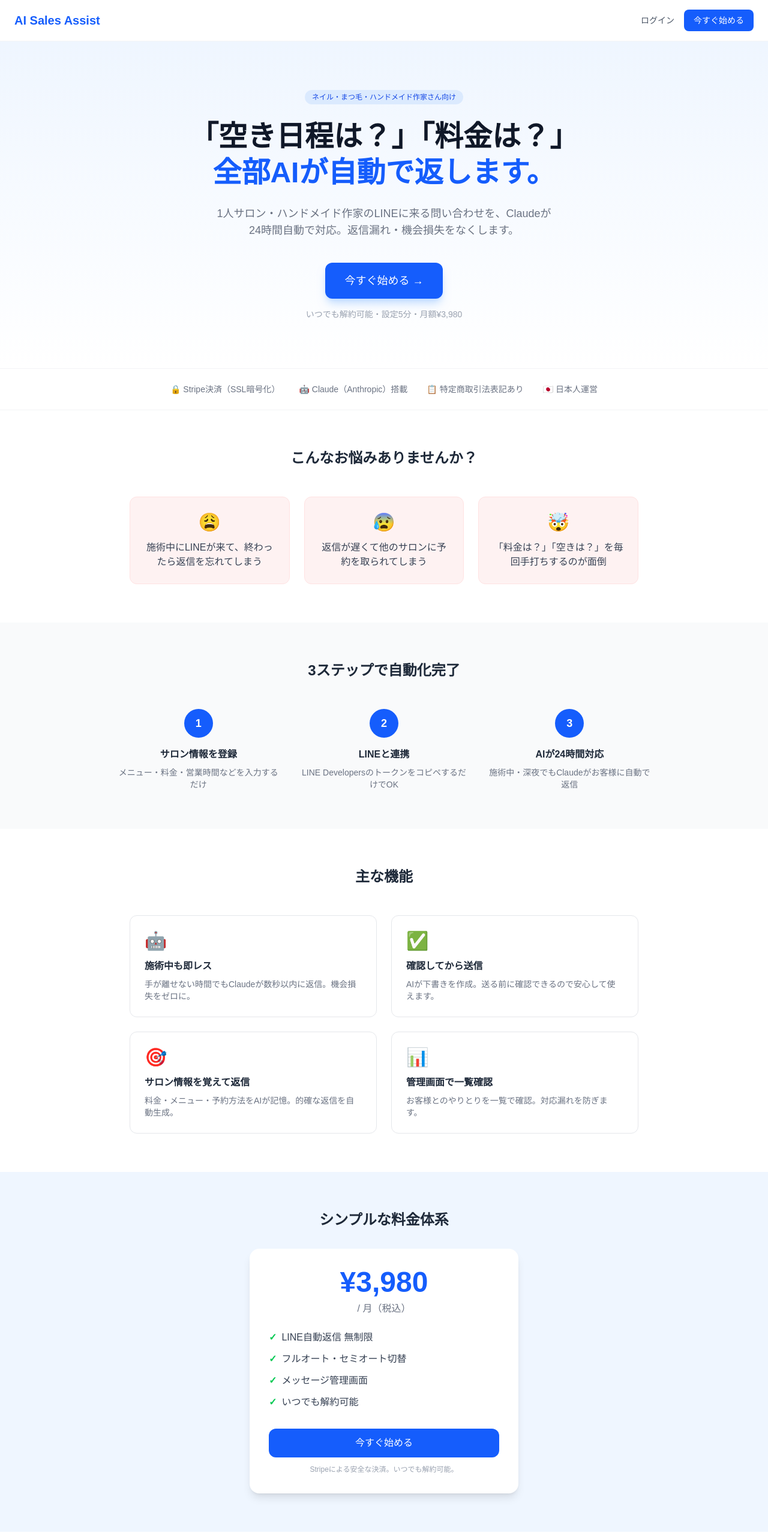
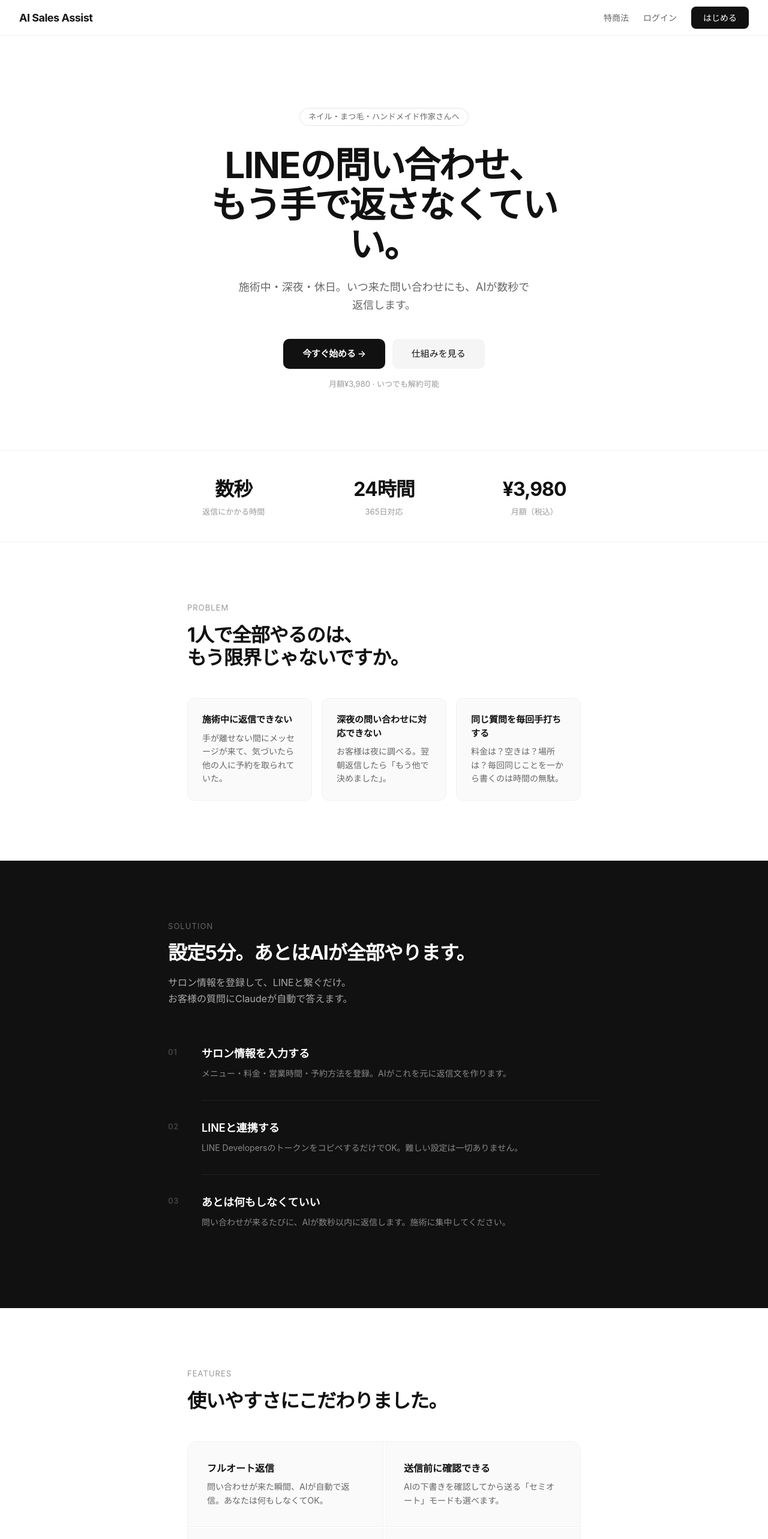
Before and after one commit to kosuke0507fukuda-tech/ai-sales-assist, a Next.js app: page / in a window 1280 px wide. Shown: the top 2566 px of the page at 60% size. Built offline with nearby package versions, Linux system fonts and the light colour scheme.

Commit message:
Redesign LP with premium minimal style

```diff
--- a/app/page.tsx
+++ b/app/page.tsx
@@ -2,79 +2,101 @@ import Link from 'next/link'
 
 export default function Home() {
   return (
-    <div className="min-h-screen bg-white">
-      {/* ヘッダー */}
-      <header className="border-b border-gray-100 px-6 py-4 flex justify-between items-center">
-        <div className="font-bold text-xl text-blue-600">AI Sales Assist</div>
-        <div className="flex gap-4 items-center">
-          <Link href="/auth" className="text-sm text-gray-600 hover:text-gray-900">ログイン</Link>
-          <Link href="/auth" className="bg-blue-600 text-white text-sm px-4 py-2 rounded-lg hover:bg-blue-700 transition">
-            今すぐ始める
+    <div className="min-h-screen bg-white" style={{ fontFamily: '-apple-system, BlinkMacSystemFont, "Segoe UI", sans-serif' }}>
+
+      {/* ナビ */}
+      <nav style={{ borderBottom: '1px solid #f0f0f0', padding: '0 32px', height: '60px', display: 'flex', alignItems: 'center', justifyContent: 'space-between', position: 'sticky', top: 0, background: 'rgba(255,255,255,0.95)', backdropFilter: 'blur(8px)', zIndex: 50 }}>
+        <div style={{ fontWeight: 700, fontSize: '18px', letterSpacing: '-0.5px' }}>AI Sales Assist</div>
+        <div style={{ display: 'flex', alignItems: 'center', gap: '24px' }}>
+          <Link href="/legal" style={{ fontSize: '14px', color: '#666', textDecoration: 'none' }}>特商法</Link>
+          <Link href="/auth" style={{ fontSize: '14px', color: '#666', textDecoration: 'none' }}>ログイン</Link>
+          <Link href="/auth" style={{ fontSize: '14px', color: '#fff', background: '#111', padding: '8px 20px', borderRadius: '8px', textDecoration: 'none', fontWeight: 500 }}>
+            はじめる
           </Link>
         </div>
-      </header>
+      </nav>
 
       {/* ヒーロー */}
-      <section className="text-center px-6 py-20 bg-gradient-to-b from-blue-50 to-white">
-        <div className="inline-block bg-blue-100 text-blue-700 text-xs font-medium px-3 py-1 rounded-full mb-6">
-          ネイル・まつ毛・ハンドメイド作家さん向け
+      <section style={{ maxWidth: '720px', margin: '0 auto', padding: '120px 32px 100px', textAlign: 'center' }}>
+        <div style={{ display: 'inline-block', fontSize: '13px', color: '#666', border: '1px solid #e5e5e5', borderRadius: '100px', padding: '4px 14px', marginBottom: '32px', letterSpacing: '0.02em' }}>
+          ネイル・まつ毛・ハンドメイド作家さんへ
         </div>
-        <h1 className="text-4xl md:text-5xl font-bold text-gray-900 mb-6 leading-tight">
-          「空き日程は？」「料金は？」<br />
-          <span className="text-blue-600">全部AIが自動で返します。</span>
+        <h1 style={{ fontSize: 'clamp(36px, 5vw, 60px)', fontWeight: 700, letterSpacing: '-2px', lineHeight: 1.1, color: '#111', marginBottom: '24px' }}>
+          LINEの問い合わせ、<br />もう手で返さなくていい。
         </h1>
-        <p className="text-lg text-gray-500 mb-10 max-w-xl mx-auto">
-          1人サロン・ハンドメイド作家のLINEに来る問い合わせを、Claudeが24時間自動で対応。返信漏れ・機会損失をなくします。
+        <p style={{ fontSize: '18px', color: '#666', lineHeight: 1.7, marginBottom: '40px', maxWidth: '500px', margin: '0 auto 40px' }}>
+          施術中・深夜・休日。いつ来た問い合わせにも、AIが数秒で返信します。
         </p>
-        <Link href="/auth" className="inline-block bg-blue-600 text-white text-lg px-8 py-4 rounded-xl hover:bg-blue-700 transition shadow-lg shadow-blue-200">
-          今すぐ始める →
-        </Link>
-        <p className="text-sm text-gray-400 mt-4">いつでも解約可能・設定5分・月額¥3,980</p>
+        <div style={{ display: 'flex', gap: '12px', justifyContent: 'center', flexWrap: 'wrap' }}>
+          <Link href="/auth" style={{ fontSize: '15px', color: '#fff', background: '#111', padding: '14px 32px', borderRadius: '10px', textDecoration: 'none', fontWeight: 600, letterSpacing: '-0.3px' }}>
+            今すぐ始める →
+          </Link>
+          <Link href="#how" style={{ fontSize: '15px', color: '#111', background: '#f5f5f5', padding: '14px 32px', borderRadius: '10px', textDecoration: 'none', fontWeight: 500 }}>
+            仕組みを見る
+          </Link>
+        </div>
+        <p style={{ fontSize: '13px', color: '#999', marginTop: '16px' }}>月額¥3,980 · いつでも解約可能</p>
       </section>
 
-      {/* 信頼バッジ */}
-      <section className="border-y border-gray-100 py-6 px-6">
-        <div className="max-w-3xl mx-auto flex flex-wrap justify-center gap-8 text-sm text-gray-500">
-          <span className="flex items-center gap-2">🔒 Stripe決済（SSL暗号化）</span>
-          <span className="flex items-center gap-2">🤖 Claude（Anthropic）搭載</span>
-          <span className="flex items-center gap-2">📋 特定商取引法表記あり</span>
-          <span className="flex items-center gap-2">🇯🇵 日本人運営</span>
-        </div>
-      </section>
-
-      {/* 課題 */}
-      <section className="px-6 py-16 max-w-4xl mx-auto">
-        <h2 className="text-2xl font-bold text-center text-gray-800 mb-12">こんなお悩みありませんか？</h2>
-        <div className="grid md:grid-cols-3 gap-6">
+      {/* 数字で信頼 */}
+      <section style={{ borderTop: '1px solid #f0f0f0', borderBottom: '1px solid #f0f0f0', padding: '40px 32px' }}>
+        <div style={{ maxWidth: '720px', margin: '0 auto', display: 'grid', gridTemplateColumns: 'repeat(3, 1fr)', gap: '32px', textAlign: 'center' }}>
           {[
-            { emoji: '😩', text: '施術中にLINEが来て、終わったら返信を忘れてしまう' },
-            { emoji: '😰', text: '返信が遅くて他のサロンに予約を取られてしまう' },
-            { emoji: '🤯', text: '「料金は？」「空きは？」を毎回手打ちするのが面倒' },
+            { num: '数秒', label: '返信にかかる時間' },
+            { num: '24時間', label: '365日対応' },
+            { num: '¥3,980', label: '月額（税込）' },
           ].map((item, i) => (
-            <div key={i} className="bg-red-50 border border-red-100 rounded-xl p-6 text-center">
-              <div className="text-3xl mb-3">{item.emoji}</div>
-              <p className="text-gray-700 font-medium">{item.text}</p>
+            <div key={i}>
+              <div style={{ fontSize: '32px', fontWeight: 700, letterSpacing: '-1px', color: '#111' }}>{item.num}</div>
+              <div style={{ fontSize: '13px', color: '#999', marginTop: '4px' }}>{item.label}</div>
             </div>
           ))}
         </div>
       </section>
 
-      {/* 解決策 */}
-      <section className="bg-gray-50 px-6 py-16">
-        <div className="max-w-4xl mx-auto">
-          <h2 className="text-2xl font-bold text-center text-gray-800 mb-12">3ステップで自動化完了</h2>
-          <div className="grid md:grid-cols-3 gap-8">
+      {/* 課題 */}
+      <section style={{ maxWidth: '720px', margin: '0 auto', padding: '100px 32px' }}>
+        <p style={{ fontSize: '13px', color: '#999', letterSpacing: '0.08em', textTransform: 'uppercase', marginBottom: '16px' }}>Problem</p>
+        <h2 style={{ fontSize: '32px', fontWeight: 700, letterSpacing: '-1px', color: '#111', marginBottom: '48px', lineHeight: 1.2 }}>
+          1人で全部やるのは、<br />もう限界じゃないですか。
+        </h2>
+        <div style={{ display: 'grid', gridTemplateColumns: 'repeat(auto-fit, minmax(200px, 1fr))', gap: '16px' }}>
+          {[
+            { title: '施術中に返信できない', desc: '手が離せない間にメッセージが来て、気づいたら他の人に予約を取られていた。' },
+            { title: '深夜の問い合わせに対応できない', desc: 'お客様は夜に調べる。翌朝返信したら「もう他で決めました」。' },
+            { title: '同じ質問を毎回手打ちする', desc: '料金は？空きは？場所は？毎回同じことを一から書くのは時間の無駄。' },
+          ].map((item, i) => (
+            <div key={i} style={{ padding: '24px', border: '1px solid #f0f0f0', borderRadius: '12px', background: '#fafafa' }}>
+              <div style={{ fontSize: '15px', fontWeight: 600, color: '#111', marginBottom: '8px' }}>{item.title}</div>
+              <div style={{ fontSize: '14px', color: '#666', lineHeight: 1.6 }}>{item.desc}</div>
+            </div>
+          ))}
+        </div>
+      </section>
+
+      {/* 解決 */}
+      <section id="how" style={{ background: '#111', color: 'white', padding: '100px 32px' }}>
+        <div style={{ maxWidth: '720px', margin: '0 auto' }}>
+          <p style={{ fontSize: '13px', color: '#666', letterSpacing: '0.08em', textTransform: 'uppercase', marginBottom: '16px' }}>Solution</p>
+          <h2 style={{ fontSize: '32px', fontWeight: 700, letterSpacing: '-1px', marginBottom: '16px', lineHeight: 1.2 }}>
+            設定5分。あとはAIが全部やります。
+          </h2>
+          <p style={{ fontSize: '16px', color: '#aaa', marginBottom: '64px', lineHeight: 1.7 }}>
+            サロン情報を登録して、LINEと繋ぐだけ。<br />
+            お客様の質問にClaudeが自動で答えます。
+          </p>
+          <div style={{ display: 'flex', flexDirection: 'column', gap: '32px' }}>
             {[
-              { step: '1', title: 'サロン情報を登録', desc: 'メニュー・料金・営業時間などを入力するだけ' },
-              { step: '2', title: 'LINEと連携', desc: 'LINE DevelopersのトークンをコピペするだけでOK' },
-              { step: '3', title: 'AIが24時間対応', desc: '施術中・深夜でもClaudeがお客様に自動で返信' },
+              { step: '01', title: 'サロン情報を入力する', desc: 'メニュー・料金・営業時間・予約方法を登録。AIがこれを元に返信文を作ります。' },
+              { step: '02', title: 'LINEと連携する', desc: 'LINE DevelopersのトークンをコピペするだけでOK。難しい設定は一切ありません。' },
+              { step: '03', title: 'あとは何もしなくていい', desc: '問い合わせが来るたびに、AIが数秒以内に返信します。施術に集中してください。' },
             ].map((item, i) => (
-              <div key={i} className="text-center">
-                <div className="w-12 h-12 bg-blue-600 text-white rounded-full flex items-center justify-center text-lg font-bold mx-auto mb-4">
-                  {item.step}
+              <div key={i} style={{ display: 'flex', gap: '24px', alignItems: 'flex-start' }}>
+                <div style={{ fontSize: '13px', color: '#444', fontWeight: 600, minWidth: '32px', paddingTop: '2px', letterSpacing: '0.05em' }}>{item.step}</div>
+                <div style={{ flex: 1, paddingBottom: '32px', borderBottom: i < 2 ? '1px solid #222' : 'none' }}>
+                  <div style={{ fontSize: '18px', fontWeight: 600, marginBottom: '8px' }}>{item.title}</div>
+                  <div style={{ fontSize: '14px', color: '#888', lineHeight: 1.7 }}>{item.desc}</div>
                 </div>
-                <h3 className="font-bold text-gray-800 mb-2">{item.title}</h3>
-                <p className="text-gray-500 text-sm">{item.desc}</p>
               </div>
             ))}
           </div>
@@ -82,109 +104,95 @@ export default function Home() {
       </section>
 
       {/* 機能 */}
-      <section className="px-6 py-16 max-w-4xl mx-auto">
-        <h2 className="text-2xl font-bold text-center text-gray-800 mb-12">主な機能</h2>
-        <div className="grid md:grid-cols-2 gap-6">
+      <section style={{ maxWidth: '720px', margin: '0 auto', padding: '100px 32px' }}>
+        <p style={{ fontSize: '13px', color: '#999', letterSpacing: '0.08em', textTransform: 'uppercase', marginBottom: '16px' }}>Features</p>
+        <h2 style={{ fontSize: '32px', fontWeight: 700, letterSpacing: '-1px', color: '#111', marginBottom: '48px', lineHeight: 1.2 }}>
+          使いやすさにこだわりました。
+        </h2>
+        <div style={{ display: 'grid', gridTemplateColumns: 'repeat(auto-fit, minmax(300px, 1fr))', gap: '2px', border: '1px solid #f0f0f0', borderRadius: '16px', overflow: 'hidden' }}>
           {[
-            { icon: '🤖', title: '施術中も即レス', desc: '手が離せない時間でもClaudeが数秒以内に返信。機会損失をゼロに。' },
-            { icon: '✅', title: '確認してから送信', desc: 'AIが下書きを作成。送る前に確認できるので安心して使えます。' },
-            { icon: '🎯', title: 'サロン情報を覚えて返信', desc: '料金・メニュー・予約方法をAIが記憶。的確な返信を自動生成。' },
-            { icon: '📊', title: '管理画面で一覧確認', desc: 'お客様とのやりとりを一覧で確認。対応漏れを防ぎます。' },
+            { title: 'フルオート返信', desc: '問い合わせが来た瞬間、AIが自動で返信。あなたは何もしなくてOK。' },
+            { title: '送信前に確認できる', desc: 'AIの下書きを確認してから送る「セミオート」モードも選べます。' },
+            { title: '自然な返信文', desc: 'Anthropic社のClaude搭載。テンプレートっぽさがない、自然な文章を生成。' },
+            { title: '管理画面で全確認', desc: 'お客様とのやりとりを一覧で確認。対応漏れを防ぎます。' },
           ].map((item, i) => (
-            <div key={i} className="border border-gray-200 rounded-xl p-6">
-              <div className="text-3xl mb-3">{item.icon}</div>
-              <h3 className="font-bold text-gray-800 mb-2">{item.title}</h3>
-              <p className="text-gray-500 text-sm">{item.desc}</p>
+            <div key={i} style={{ padding: '32px', background: '#fafafa', borderRight: i % 2 === 0 ? '1px solid #f0f0f0' : 'none', borderBottom: i < 2 ? '1px solid #f0f0f0' : 'none' }}>
+              <div style={{ fontSize: '16px', fontWeight: 600, color: '#111', marginBottom: '8px' }}>{item.title}</div>
+              <div style={{ fontSize: '14px', color: '#666', lineHeight: 1.6 }}>{item.desc}</div>
             </div>
           ))}
         </div>
       </section>
 
       {/* 料金 */}
-      <section className="bg-blue-50 px-6 py-16">
-        <div className="max-w-md mx-auto text-center">
-          <h2 className="text-2xl font-bold text-gray-800 mb-8">シンプルな料金体系</h2>
-          <div className="bg-white rounded-2xl shadow-lg p-8">
-            <div className="text-5xl font-bold text-blue-600 mb-2">¥3,980</div>
-            <div className="text-gray-500 mb-6">/ 月（税込）</div>
-            <ul className="text-left space-y-3 mb-8">
-              {[
-                'LINE自動返信 無制限',
-                'フルオート・セミオート切替',
-                'メッセージ管理画面',
-                'いつでも解約可能',
-              ].map((item, i) => (
-                <li key={i} className="flex items-center gap-2 text-gray-700">
-                  <span className="text-green-500 font-bold">✓</span>{item}
-                </li>
+      <section style={{ background: '#fafafa', padding: '100px 32px' }}>
+        <div style={{ maxWidth: '480px', margin: '0 auto', textAlign: 'center' }}>
+          <p style={{ fontSize: '13px', color: '#999', letterSpacing: '0.08em', textTransform: 'uppercase', marginBottom: '16px' }}>Pricing</p>
+          <h2 style={{ fontSize: '32px', fontWeight: 700, letterSpacing: '-1px', color: '#111', marginBottom: '48px' }}>シンプルな1プラン</h2>
+          <div style={{ background: '#fff', border: '1px solid #e5e5e5', borderRadius: '20px', padding: '48px', textAlign: 'left' }}>
+            <div style={{ fontSize: '48px', fontWeight: 700, letterSpacing: '-2px', color: '#111', marginBottom: '4px' }}>¥3,980</div>
+            <div style={{ fontSize: '14px', color: '#999', marginBottom: '32px' }}>/ 月（税込）</div>
+            <div style={{ display: 'flex', flexDirection: 'column', gap: '12px', marginBottom: '32px' }}>
+              {['LINE自動返信 無制限', 'フルオート・セミオート切替', 'メッセージ管理画面', 'いつでも解約可能'].map((item, i) => (
+                <div key={i} style={{ display: 'flex', alignItems: 'center', gap: '10px', fontSize: '14px', color: '#444' }}>
+                  <svg width="16" height="16" viewBox="0 0 16 16" fill="none"><circle cx="8" cy="8" r="8" fill="#111"/><path d="M5 8l2 2 4-4" stroke="white" strokeWidth="1.5" strokeLinecap="round" strokeLinejoin="round"/></svg>
+                  {item}
+                </div>
               ))}
-            </ul>
-            <Link href="/auth" className="block w-full bg-blue-600 text-white py-3 rounded-xl font-medium hover:bg-blue-700 transition">
+            </div>
+            <Link href="/auth" style={{ display: 'block', textAlign: 'center', background: '#111', color: '#fff', padding: '14px', borderRadius: '10px', textDecoration: 'none', fontSize: '15px', fontWeight: 600 }}>
               今すぐ始める
             </Link>
-            <p className="text-xs text-gray-400 mt-3">Stripeによる安全な決済。いつでも解約可能。</p>
+            <p style={{ fontSize: '13px', color: '#999', textAlign: 'center', marginTop: '12px' }}>Stripeによる安全な決済</p>
           </div>
         </div>
       </section>
 
       {/* FAQ */}
-      <section className="px-6 py-16 max-w-2xl mx-auto">
-        <h2 className="text-2xl font-bold text-center text-gray-800 mb-10">よくある質問</h2>
-        <div className="space-y-6">
+      <section style={{ maxWidth: '640px', margin: '0 auto', padding: '100px 32px' }}>
+        <p style={{ fontSize: '13px', color: '#999', letterSpacing: '0.08em', textTransform: 'uppercase', marginBottom: '16px' }}>FAQ</p>
+        <h2 style={{ fontSize: '32px', fontWeight: 700, letterSpacing: '-1px', color: '#111', marginBottom: '48px' }}>よくある質問</h2>
+        <div style={{ display: 'flex', flexDirection: 'column' }}>
           {[
-            {
-              q: 'LINEの設定は難しいですか？',
-              a: 'LINE Developersでチャンネルを作成し、トークンをコピペするだけです。ネイリストやハンドメイド作家さんでも設定できる手順で説明しています。',
-            },
-            {
-              q: 'AIがおかしな返信をしないか心配です',
-              a: 'セミオートモードを使えば、送信前に確認して承認できます。不安な方はまずセミオートからお試しください。',
-            },
-            {
-              q: '個人情報は安全ですか？',
-              a: 'データはSupabaseに暗号化して保管し、第三者への販売は一切行いません。決済はStripeを通じており、カード情報は当サービスでは保持しません。',
-            },
-            {
-              q: 'いつでも解約できますか？',
-              a: 'はい、マイページからいつでも解約できます。解約後は次回更新日まで利用可能です。',
-            },
-            {
-              q: 'どんなLINEアカウントで使えますか？',
-              a: 'LINE公式アカウント（Messaging API対応）が必要です。個人のLINEアカウントには対応していません。',
-            },
+            { q: 'LINEの設定は難しいですか？', a: 'LINE Developersでチャンネルを作成し、トークンをコピペするだけです。IT知識がなくても設定できる手順でご案内しています。' },
+            { q: 'おかしな返信をしませんか？', a: 'セミオートモードなら、AIの下書きを確認してから送信できます。まずはこちらから試してみてください。' },
+            { q: '個人情報は安全ですか？', a: 'データは暗号化して保管し、第三者への販売は一切行いません。決済はStripeを通じており、カード情報は当サービスでは保持しません。' },
+            { q: 'いつでも解約できますか？', a: 'はい。マイページからいつでも解約できます。解約後は次回更新日まで利用可能です。' },
           ].map((item, i) => (
-            <div key={i} className="border border-gray-200 rounded-xl p-6">
-              <h3 className="font-medium text-gray-800 mb-2">Q. {item.q}</h3>
-              <p className="text-gray-500 text-sm">A. {item.a}</p>
+            <div key={i} style={{ padding: '24px 0', borderBottom: '1px solid #f0f0f0' }}>
+              <div style={{ fontSize: '15px', fontWeight: 600, color: '#111', marginBottom: '8px' }}>{item.q}</div>
+              <div style={{ fontSize: '14px', color: '#666', lineHeight: 1.7 }}>{item.a}</div>
             </div>
           ))}
         </div>
       </section>
 
-      {/* 運営者情報 */}
-      <section className="bg-gray-50 px-6 py-10">
-        <div className="max-w-2xl mx-auto text-center">
-          <p className="text-sm text-gray-500">
-            運営者：福田煌介（東京都新宿区）<br />
-            お問い合わせ：<a href="mailto:kosuke.0507.fukuda@gmail.com" className="text-blue-600 hover:underline">kosuke.0507.fukuda@gmail.com</a>
-          </p>
-        </div>
-      </section>
-
       {/* CTA */}
-      <section className="text-center px-6 py-20">
-        <h2 className="text-3xl font-bold text-gray-800 mb-4">施術に集中できる環境を作ろう</h2>
-        <p className="text-gray-500 mb-8">設定5分。あとはAIがお客様対応をすべて引き受けます。</p>
-        <Link href="/auth" className="inline-block bg-blue-600 text-white text-lg px-8 py-4 rounded-xl hover:bg-blue-700 transition">
+      <section style={{ background: '#111', padding: '100px 32px', textAlign: 'center' }}>
+        <h2 style={{ fontSize: '36px', fontWeight: 700, letterSpacing: '-1.5px', color: '#fff', marginBottom: '16px' }}>
+          施術に集中できる時間を取り戻す。
+        </h2>
+        <p style={{ fontSize: '16px', color: '#888', marginBottom: '40px' }}>設定5分。月¥3,980。いつでも解約可能。</p>
+        <Link href="/auth" style={{ display: 'inline-block', background: '#fff', color: '#111', padding: '16px 40px', borderRadius: '12px', textDecoration: 'none', fontSize: '16px', fontWeight: 700, letterSpacing: '-0.3px' }}>
           今すぐ始める →
         </Link>
       </section>
 
+      {/* 運営者 */}
+      <section style={{ background: '#0a0a0a', padding: '32px', textAlign: 'center' }}>
+        <p style={{ fontSize: '13px', color: '#555' }}>
+          運営者：福田煌介（東京都新宿区）·&nbsp;
+          <a href="mailto:kosuke.0507.fukuda@gmail.com" style={{ color: '#666', textDecoration: 'none' }}>kosuke.0507.fukuda@gmail.com</a>
+        </p>
+      </section>
+
       {/* フッター */}
-      <footer className="border-t border-gray-100 px-6 py-8 text-center text-sm text-gray-400 space-x-4">
-        <span>© 2026 AI Sales Assist</span>
-        <Link href="/legal" className="hover:text-gray-600">特定商取引法に基づく表記</Link>
-        <Link href="/privacy" className="hover:text-gray-600">プライバシーポリシー</Link>
+      <footer style={{ background: '#0a0a0a', borderTop: '1px solid #1a1a1a', padding: '24px 32px', display: 'flex', justifyContent: 'space-between', alignItems: 'center', flexWrap: 'wrap', gap: '12px' }}>
+        <span style={{ fontSize: '13px', color: '#444' }}>© 2026 AI Sales Assist</span>
+        <div style={{ display: 'flex', gap: '24px' }}>
+          <Link href="/legal" style={{ fontSize: '13px', color: '#444', textDecoration: 'none' }}>特定商取引法に基づく表記</Link>
+          <Link href="/privacy" style={{ fontSize: '13px', color: '#444', textDecoration: 'none' }}>プライバシーポリシー</Link>
+        </div>
       </footer>
     </div>
   )
```
